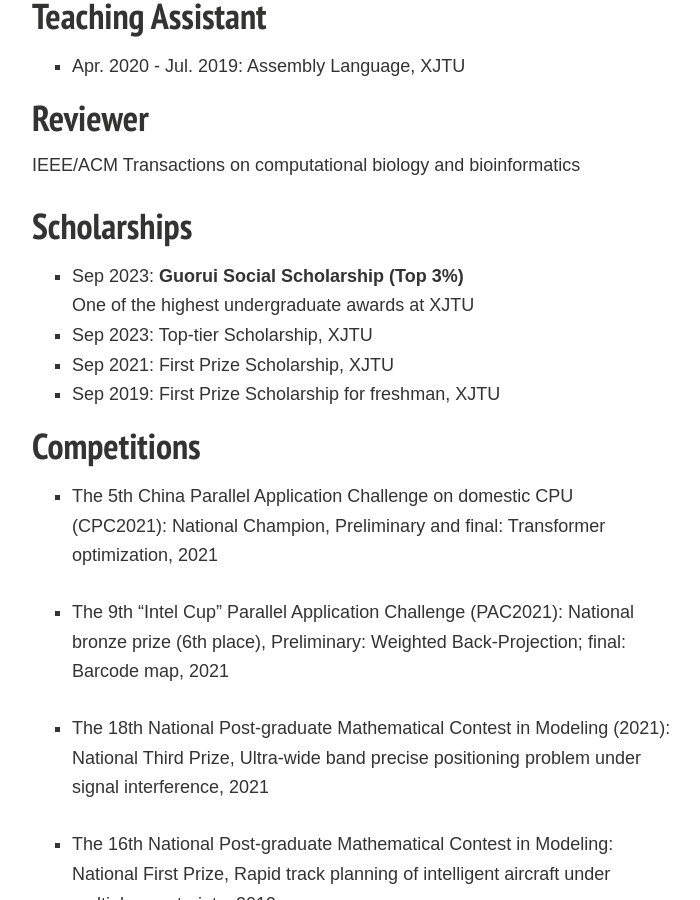
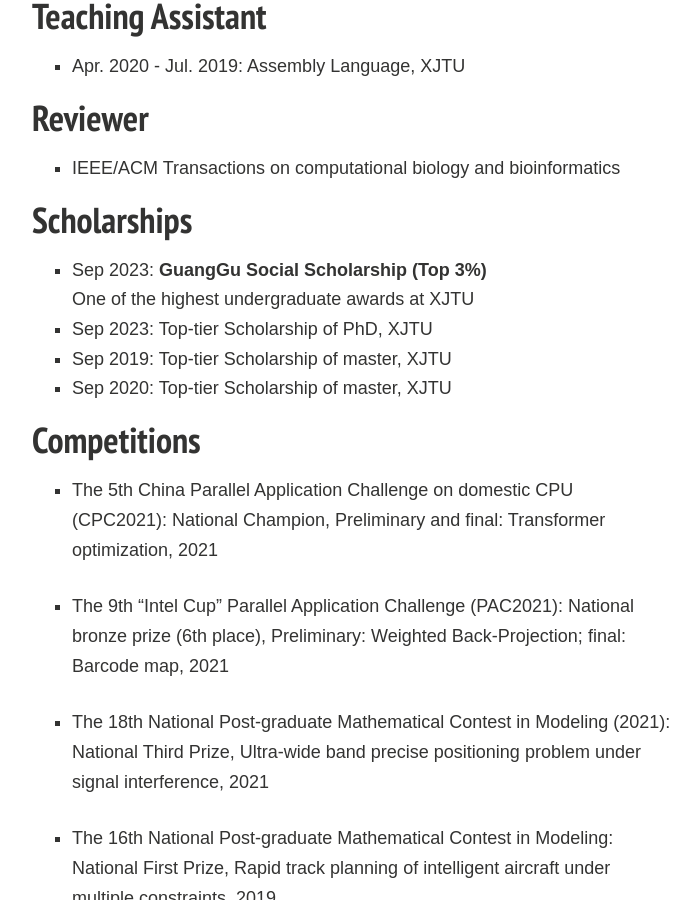
Before and after one commit to wzh009888/wzh009888.github.io, a Jekyll site: the page built from awards.md, in a window 1280 px wide and 900 px high, scrolled down 957 px. Shown: the whole window, without its empty margins (288-988 px from the left). Built offline with Jekyll 4.4.1, drawn with Linux system fonts in a browser that asks for light colours; comment, search, counter and statistics services are not loaded; a style sheet for code colours, icons or effects is not loaded.

Commit message:
Update awards.md

```diff
--- a/awards.md
+++ b/awards.md
@@ -30,30 +30,20 @@
 - Supported by [Prof. Xiaoshe Dong](http://www.xjtu.edu.cn/jsnr.jsp?urltype=tree.TreeTempUrl&wbtreeid=1632&wbwbxjtuteacherid=457)
 - Research Topics: Parallel Algorithm Designs of Post-quantum Cryptography such as XMSS, LMS and SPHINCS+<br>
 
-
-
-<!-- ### Music Emotion Recognition
-- Aug 2021 - Aug 2022
-- Supported by Huawei Technologies Co., Ltd. - Major Participant
-- Research Topics: Large-scale Musical Emotion Dataset Construction, Static and Dynamic Music Emotion Recognition -->
-
 ## Teaching Assistant
 - Apr. 2020 - Jul. 2019: Assembly Language, XJTU
 
 
 ## Reviewer
-<!-- - ACM Computing Surveys
-- IEEE Transactions on Multimedia
-- IEEE Transactions on Neural Network and Learning Systems
-- Multimedia Systems -->
-IEEE/ACM Transactions on computational biology and bioinformatics
+
+- IEEE/ACM Transactions on computational biology and bioinformatics
 
 ## Scholarships
 
-- Sep 2023: **Guorui Social Scholarship (Top 3%)**<br>One of the highest undergraduate awards at XJTU
-- Sep 2023: Top-tier Scholarship, XJTU
-- Sep 2021: First Prize Scholarship, XJTU
-- Sep 2019: First Prize Scholarship for freshman, XJTU
+- Sep 2023: **GuangGu Social Scholarship (Top 3%)**<br>One of the highest undergraduate awards at XJTU
+- Sep 2023: Top-tier Scholarship of PhD, XJTU
+- Sep 2019: Top-tier Scholarship of master, XJTU
+- Sep 2020: Top-tier Scholarship of master, XJTU
 
 ## Competitions
 
```
